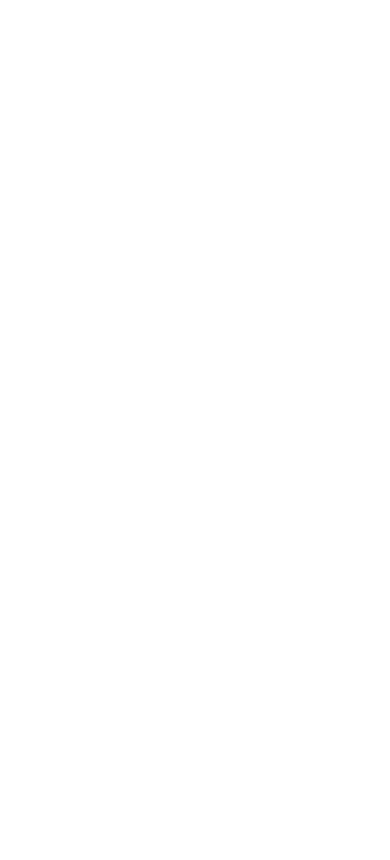
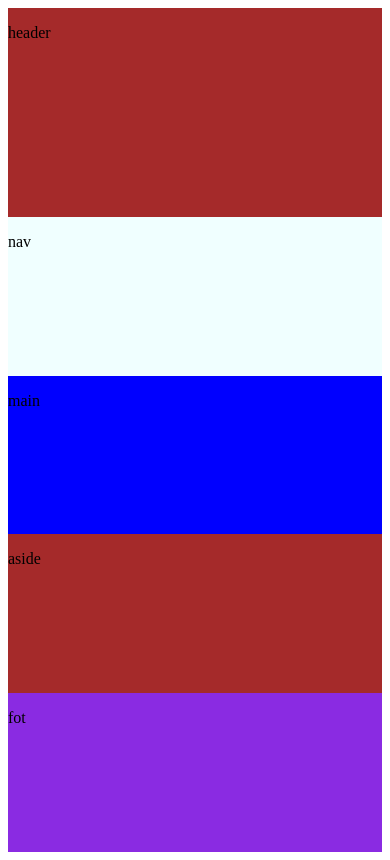
Before and after one commit to EliasGoransson07EEDAT23/webb-projekt-2, a plain HTML site: page index.html in a window 390 px wide. Drawn offline with Linux system fonts and the light colour scheme.

Commit message:
mer saker

```diff
--- a/index.html
+++ b/index.html
@@ -3,9 +3,16 @@
 <head>
     <meta charset="UTF-8">
     <meta name="viewport" content="width=device-width, initial-scale=1.0">
-    <title>Document</title>
+    <title>www.www.www</title>
+    <link rel="stylesheet" href="style.css">
 </head>
 <body>
-
+    <div class="grid-container">
+        <header><p>header</p></header>
+        <nav><p>nav</p></nav>
+        <main><p>main</p></main>
+        <aside><p>aside</p></aside>
+        <footer><p>fot</p></footer>
+    </div>
 </body>
 </html>
--- a/style.css
+++ b/style.css
@@ -0,0 +1,73 @@
+.grid-container{
+    display:grid;
+    height:100vh;
+
+    grid-template-columns: 2fr 1fr;
+    grid-template-rows: 1fr 0.6fr 6fr 1fr;
+
+    grid-template-areas:
+    "header header"
+    "nav nav"
+    "main aside"
+    "footer footer"
+}
+
+:root {
+    --primary-color: #2E4053);
+    --secondary-color: #ff9800;   /* Orange */
+    --text-color: #333333;        /* Mörkgrå */
+}
+
+header{
+    grid-area:header;
+    background-color: aqua;
+
+}
+
+nav{
+    grid-area:nav;
+    background-color:azure;
+
+}
+
+main{
+    grid-area:main;
+    background-color: blue;
+
+}
+
+aside{
+    grid-area:aside;
+    background-color: brown;
+
+}
+
+footer{
+    grid-area:footer;
+    background-color: blueviolet;
+
+}
+
+@media (max-width:500px) {
+
+    .grid-container{
+        display:grid;
+        height:100vh;
+
+        grid-template-columns:  1fr;
+        grid-template-rows: minmax(100px,auto);
+
+        grid-template-areas:
+        "header"
+        "nav"
+        "main"
+        "aside"
+        "footer"
+    }
+
+    header{
+        grid-area:header;
+        background-color:brown;
+
+    }
+}
```
